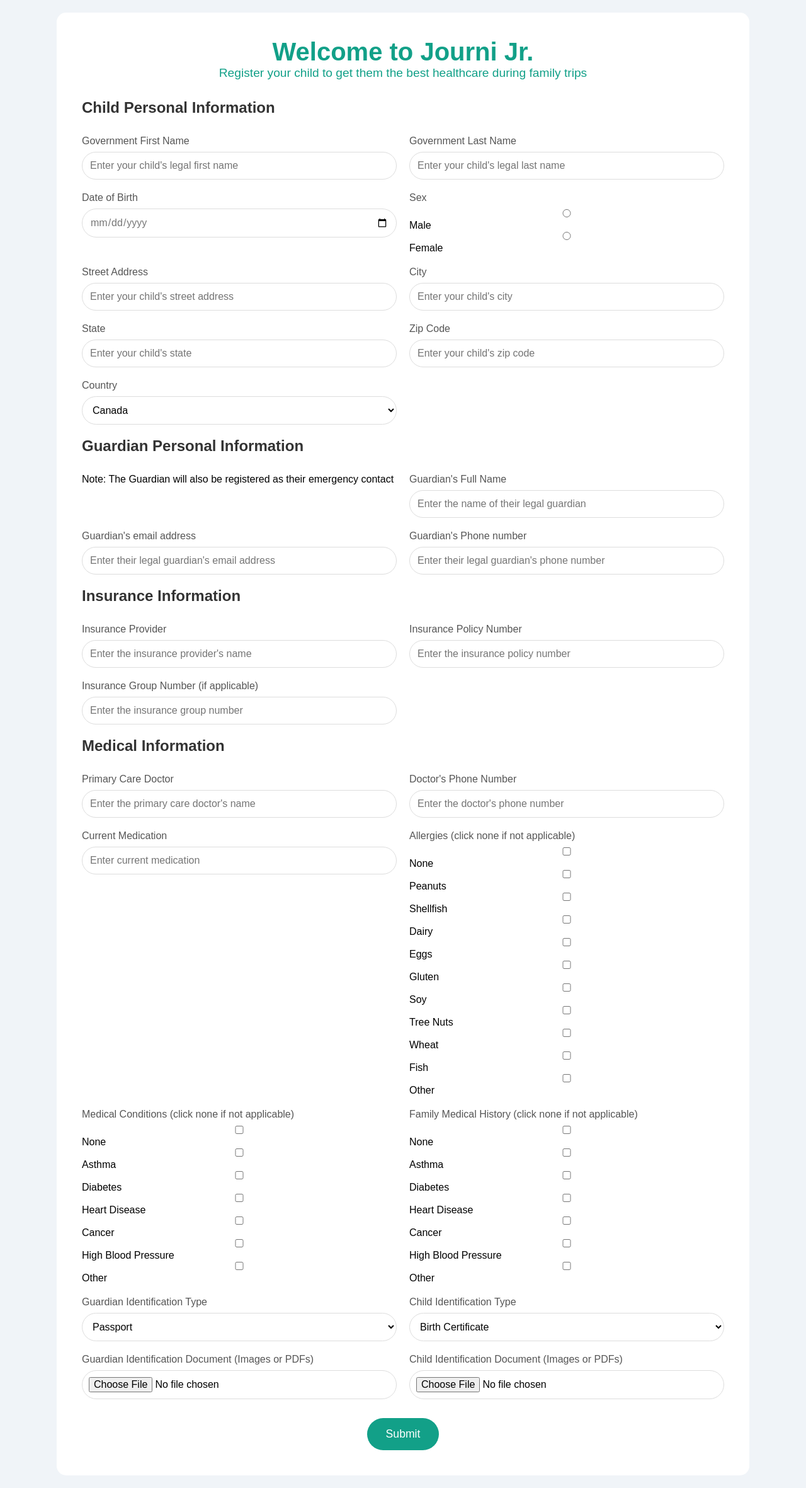
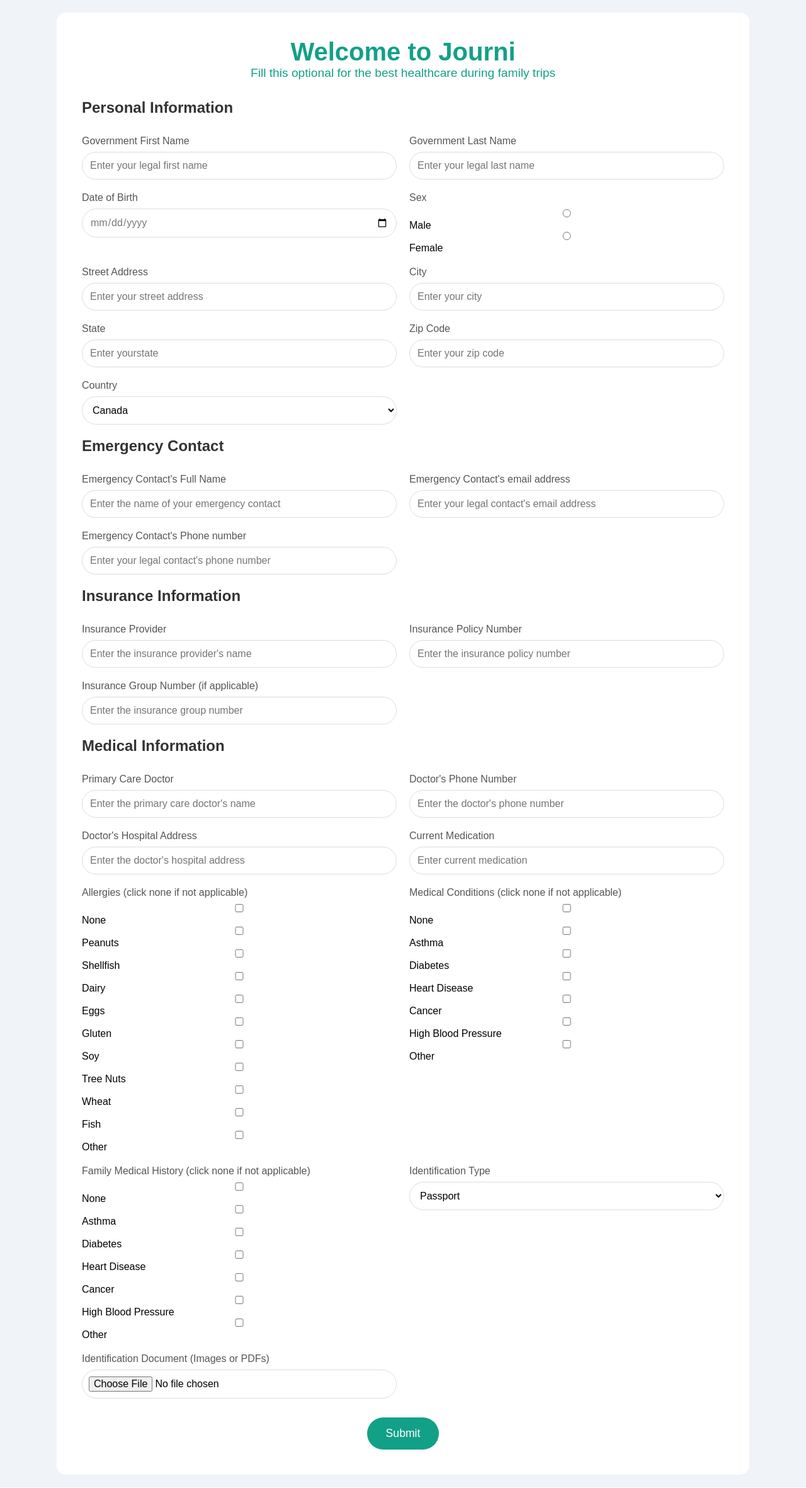
Before and after one commit to Afoma-tech/JourniJr-DaVinciCompetition, a Django app: page /registration/ in a window 1280 px wide. Shown: the whole page at 63% size. After the commit the page ends 2301 px from the top, so only its background shows below. Run offline with Django 5.2, Linux system fonts and the light colour scheme.

Commit message:
Connected more pages

```diff
--- a/journi/forms.py
+++ b/journi/forms.py
@@ -81,26 +81,12 @@
         label = "Guardian Identification Type",
     )
 
-    CHILD_IDENTIFICATION_CHOICES = [
-        ('birth_certificate', 'Birth Certificate'),
-        ('passport', 'Passport'),
-        ('other', 'Other'),
-    ]
-
-    child_identification_type = forms.ChoiceField(
-        choices=CHILD_IDENTIFICATION_CHOICES,
-        # widget=forms.CheckboxSelectMultiple,
-        label= "Child Identification Type",
-    )
-
     class Meta:
         model = Kid_reg
         fields = "__all__"  # This includes all fields in the model
         labels = {
             'gov_fname': 'Government First Name',
             'gov_lname': 'Government Last Name',
-            'guardian_email_address': 'Guardian Email Address',
-            'guardian_phone_number': 'Guardian Phone Number',
             'date_of_birth': 'Date of Birth',
             'sex': 'Sex',
             'street_address': 'Street Address',
@@ -109,16 +95,18 @@
             'zip_code': 'Zip Code',
             'country': 'Country',
             'emergency_contact_fullname': 'Emergency Contact Full Name',
+            'emergency_contact_email_address': 'Emergency Contact Email Address',
             'emergency_contact_phone_number': 'Emergency Contact Phone Number',
             'insurance_provider': 'Insurance Provider',
             'insurance_policy_number': 'Insurance Policy Number',
+            'group_number': 'Group Number',
             'primary_care_doctor': 'Primary Care Doctor',
             'doctor_phone_number': 'Doctor Phone Number',
+            'doctor_hospital_address': 'Doctor Hospital Address',
             'current_medication': 'Current Medication',
             'allergy': 'Allergies',
             'medical_conditions': 'Medical Conditions',
             'family_medical_history': 'Family Medical History',
             'guardian_identification_type': 'Guardian Identification Type',
-            'chid_identification_type': 'Child Identification Type',
-            'identification_document': 'Identification Document',
+            'guardian_identification_document': 'Identification Document',
         }
--- a/journi/templates/kid_registration.html
+++ b/journi/templates/kid_registration.html
@@ -11,24 +11,25 @@
 <body>
     <div class="reg-container">
         <div class="reg-header">
-            <h3>Welcome to Journi Jr.</h3>
-            <p>Register your child to get them the best healthcare during family trips</p>
+            <h3>Welcome to Journi</h3>
+            <p>Fill this optional for the best healthcare during family trips</p>
+
         </div>
         <form action = "{% url 'kidreg' %}" method="POST" enctype="multipart/form-data" class="kid-signup">
             {% csrf_token %}
             <!--Child Personal Information-->
-            <h4>Child Personal Information</h4>
+            <h4>Personal Information</h4>
             <div class="reg">
                 <p>Government First Name</p>
-                <input type="text" name="first_name" id="c_first_name" placeholder="Enter your child's legal first name">
+                <input type="text" name="gov_fname" id="c_first_name" placeholder="Enter your legal first name">
             </div>
             <div class="reg">
                 <p>Government Last Name</p>
-                <input type="text" name="last_name" id="c_last_name" placeholder="Enter your child's legal last name">
+                <input type="text" name="gov_lname" id="c_last_name" placeholder="Enter your legal last name">
             </div>
             <div class="reg">
                 <p>Date of Birth</p>
-                <input type="date" name="birthday" id="c_birthday" placeholder="Enter your child's date of birth">
+                <input type="date" name="date_of_birth" id="c_birthday" placeholder="Enter your date of birth">
             </div>
             <div class="reg">
                 <p>Sex</p>
@@ -36,38 +37,37 @@
             </div>
             <div class="reg">
                 <p>Street Address</p>
-                <input type="text" name="street_address" id="c_street_address" placeholder="Enter your child's street address" required>
+                <input type="text" name="street_address" id="c_street_address" placeholder="Enter your street address" required>
             </div>
             <div class="reg">
                 <p>City</p>
-                <input type="text" name="city" id="c_city" placeholder="Enter your child's city" required>
+                <input type="text" name="city" id="c_city" placeholder="Enter your city" required>
             </div>
             <div class="reg">
                 <p>State</p>
-                <input type="text" name="state" id="c_state" placeholder="Enter your child's state" required>
+                <input type="text" name="state" id="c_state" placeholder="Enter yourstate" required>
             </div>
             <div class="reg">
                 <p>Zip Code</p>
-                <input type="text" name="zip_code" id="c_zip_code" placeholder="Enter your child's zip code" required>
+                <input type="text" name="zip_code" id="c_zip_code" placeholder="Enter your zip code" required>
             </div>
             <div class="reg">
                 <p>Country</p>
                 {{ form.country }}
             </div>
             <!-- Guardian Information-->
-            <h4>Guardian Personal Information</h4>
-            <p>Note: The Guardian will also be registered as their emergency contact</p>
+            <h4>Emergency Contact</h4>
             <div class="reg">
-                <p>Guardian's Full Name</p>
-                <input type="text" name="full_name" id="g_full_name" placeholder="Enter the name of their legal guardian">
+                <p>Emergency Contact's Full Name</p>
+                <input type="text" name="emergency_contact_fullname" id="g_full_name" placeholder="Enter the name of your emergency contact">
             </div>
             <div class="reg">
-                <p>Guardian's email address</p>
-                <input type="text" name="email_address" id="g_email_address" placeholder="Enter their legal guardian's email address">
+                <p>Emergency Contact's email address</p>
+                <input type="text" name="emergency_contact_email_address" id="g_email_address" placeholder="Enter your legal contact's email address">
             </div>
             <div class="reg">
-                <p>Guardian's Phone number</p>
-                <input type="text" name="phone_number" id="g_phone_number" placeholder="Enter their legal guardian's phone number">
+                <p>Emergency Contact's Phone number</p>
+                <input type="text" name="emergency_contact_phone_number" id="g_phone_number" placeholder="Enter your legal contact's phone number">
             </div>
             <!--Insurance Information-->
             <h4>Insurance Information</h4>
@@ -81,7 +81,7 @@
             </div>
             <div class="reg">
                 <p>Insurance Group Number (if applicable)</p>
-                <input type="text" name="insurance_group_number" id="insurance_group_number" placeholder="Enter the insurance group number">
+                <input type="text" name="group_number" id="insurance_group_number" placeholder="Enter the insurance group number">
             </div>
             <!--Medical Information-->
             <h4>Medical Information</h4>
@@ -92,6 +92,10 @@
             <div class="reg">
                 <p>Doctor's Phone Number</p>
                 <input type="text" name="doctor_phone_number" id="doctor_phone_number" placeholder="Enter the doctor's phone number">
+            </div>
+            <div class="reg">
+                <p>Doctor's Hospital Address</p>
+                <input type="text" name="doctor_hospital_address" id="doctor_hospital_address" placeholder="Enter the doctor's hospital address">
             </div>
             <div class="reg">
                 <p>Current Medication</p>
@@ -110,27 +114,29 @@
                 {{ form.family_medical_history }}
             </div>
             <div class="reg">
-                <p>Guardian Identification Type</p>
+                <p>Identification Type</p>
                 {{ form.guardian_identification_type }}
             </div>
-            <div class="reg">
+            <!--<div class="reg">
                 <p>Child Identification Type</p>
                 {{ form.child_identification_type }}
-            </div>
+            </div> -->
             <div class="reg">
-                <p>Guardian Identification Document (Images or PDFs)</p>
+                <p>Identification Document (Images or PDFs)</p>
                 <input type="file" name="guardian_identification_document" id="guardian_id_document" accept="image/*,.pdf">
             </div>
 
-            <div class="reg">
+            <!--<div class="reg">
                 <p>Child Identification Document (Images or PDFs)</p>
                 <input type="file" name="child_identification_document" id="child_id_document" accept="image/*,.pdf">
+            </div> -->
+
+            <div class="form-buttons">
+                <button type="submit" class="register-another">Submit</button>
+
             </div>
 
-            <div class="form-buttons">
-                <button type="reset" class="register-another">Submit</button>
 
-            </div>
         </form>
 
 
--- a/journi/views.py
+++ b/journi/views.py
@@ -6,8 +6,22 @@
 def homepage(request):
     return render(request, 'index.html')
 
+# def kidregpage(request):
+#    form = kidregform()
+#    return render(request, 'kid_registration.html', {'form': form})
+
 def kidregpage(request):
     form = kidregform()
+    if request.method == 'POST':
+        form = kidregform(request.POST)
+        if form.is_valid():
+            form.save()
+
+            return redirect('dashpage')
+        else:
+            # Print form errors to the console if validation fails
+            print("Form errors:", form.errors)
+
     return render(request, 'kid_registration.html', {'form': form})
 
 def travelpack(request):
```
Also changed, not shown: journi/models.py (+22 -21 lines), db.sqlite3, journi/migrations/0004_remove_kid_reg_guardian_email_address_and_more.py (added), journi/migrations/0005_kid_reg_doctor_hospital_address_alter_kid_reg_city_and_more.py (added), journi/migrations/0006_remove_kid_reg_child_identification_document_and_more.py (added), journi/migrations/0007_alter_kid_reg_emergency_email_address.py (added), journi/migrations/0008_rename_emergency_email_address_kid_reg_emergency_contact_email_address.py (added).
